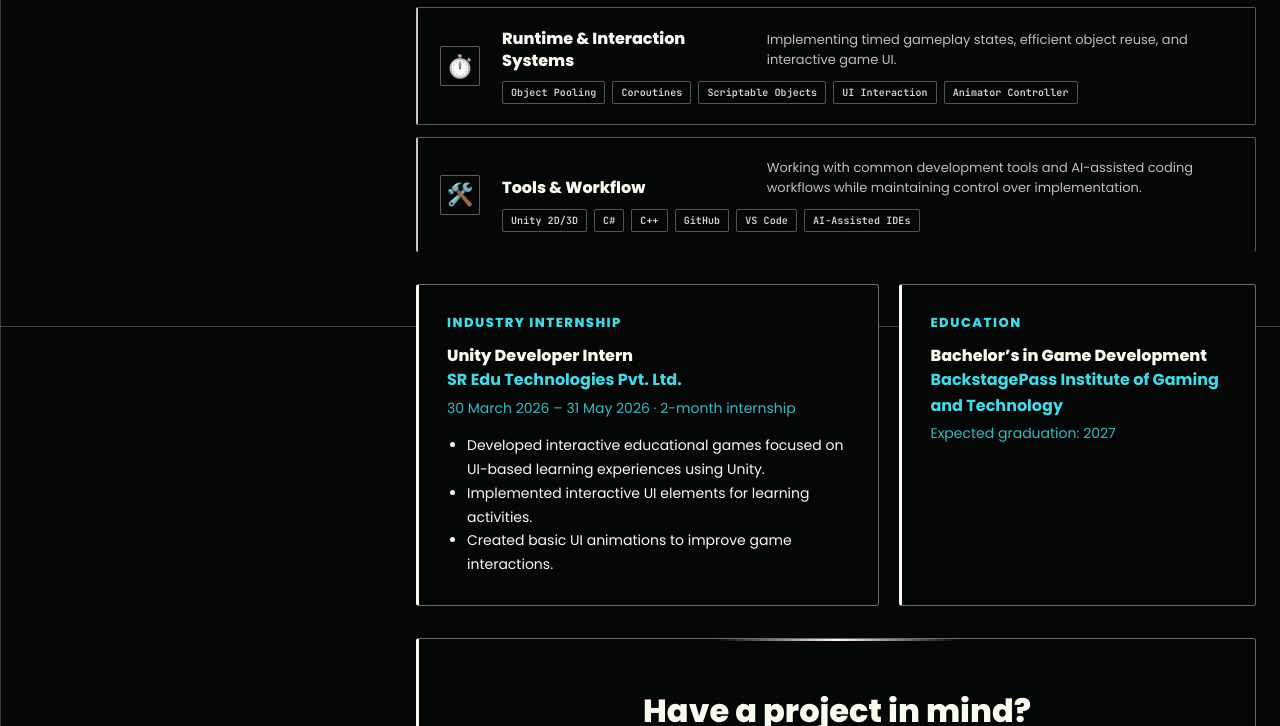
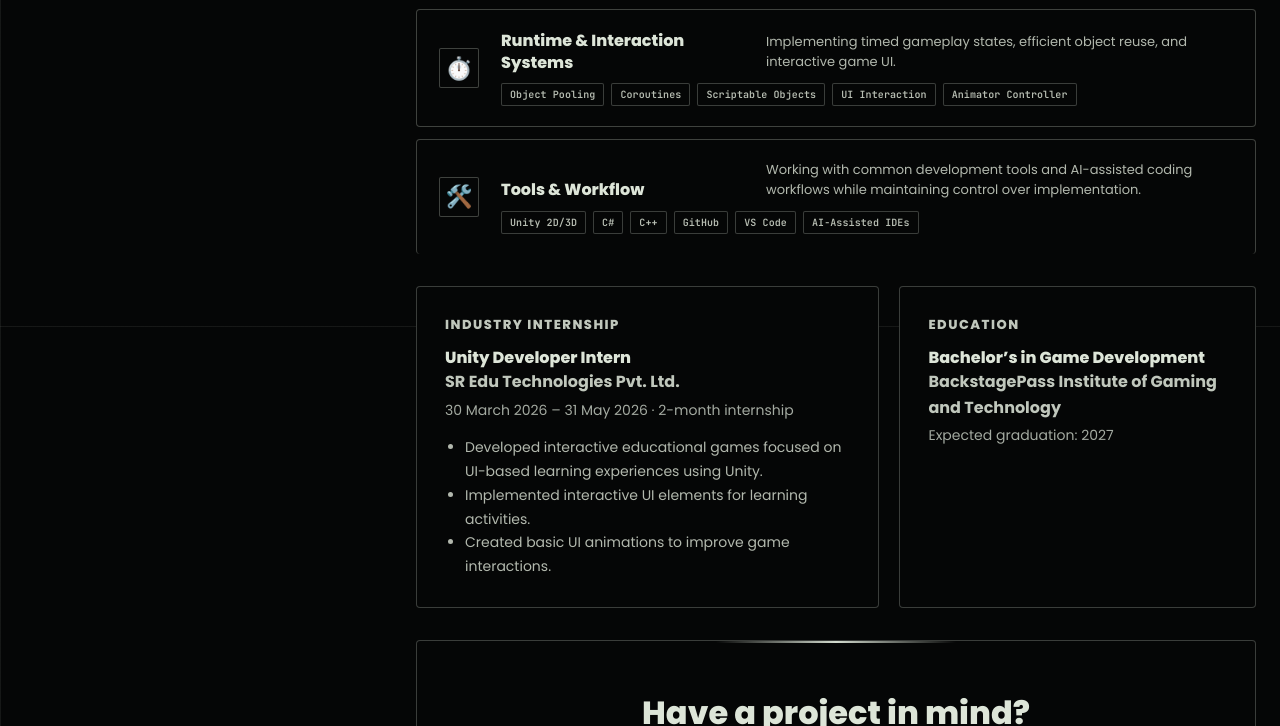
Before and after one commit to Saibharath548/ishunani_indie, a website: page index.html in a window 1280 px wide. Shown: the part 2074-2800 px from the top of the page. Drawn offline with Linux system fonts and the light colour scheme.

Commit message:
Soften monochrome contrast and remove one-sided borders

```diff
--- a/index.html
+++ b/index.html
@@ -1367,7 +1367,114 @@
       .arsenal-skills { padding-top: 3px; }
     }
 
-  </style>
+
+    /* Calm monochrome pass: reduce glare and remove asymmetric accent borders. */
+    :root {
+      --neon-rose: rgba(245, 254, 239, 0.82);
+      --neon-rose-glow: transparent;
+      --neon-rose-soft: transparent;
+      --ice-silver-pure: rgba(245, 254, 239, 0.90);
+      --ice-silver-base: rgba(245, 254, 239, 0.86);
+      --ice-silver-heading: rgba(245, 254, 239, 0.90);
+      --ice-silver-body: rgba(245, 254, 239, 0.72);
+      --ice-silver-muted: rgba(245, 254, 239, 0.58);
+      --ice-silver-border: rgba(245, 254, 239, 0.22);
+      --ice-silver-border-hover: rgba(245, 254, 239, 0.38);
+    }
+
+    body {
+      background-image:
+        linear-gradient(to right, rgba(245, 254, 239, 0.07) 1px, transparent 1px),
+        linear-gradient(to bottom, rgba(245, 254, 239, 0.07) 1px, transparent 1px) !important;
+    }
+
+    body, body * {
+      text-shadow: none !important;
+    }
+
+    /* Use a softer frost-white for text instead of full-strength white everywhere. */
+    body, p, li, .arsenal-desc, .card-desc, .modal-desc,
+    .credentials-desc, .profile-bio, .stat-label,
+    .programmer-exp-content p {
+      color: rgba(245, 254, 239, 0.72) !important;
+    }
+    h1, h2, h3, h4, strong, .hero-title, .section-title-wrap h2,
+    .arsenal-title, .card-title, .programmer-exp-content h3 {
+      color: rgba(245, 254, 239, 0.90) !important;
+    }
+
+    /* All structural panels use the same balanced outline; no one-sided borders. */
+    .profile-sidebar, .hero-card, .stat-box, .project-card,
+    .credentials-card, .gallery-empty, .contact-card,
+    .modal-window, .programmer-exp-card, .arsenal-card {
+      border: 1px solid rgba(245, 254, 239, 0.22) !important;
+      border-radius: 4px !important;
+      box-shadow: none !important;
+    }
+    .profile-sidebar, .hero-card, .stat-box, .contact-card,
+    .credentials-card, .programmer-exp-card, .arsenal-card {
+      border-left-width: 1px !important;
+      border-left-color: rgba(245, 254, 239, 0.22) !important;
+    }
+    .project-card:hover, .arsenal-card:hover {
+      border-color: rgba(245, 254, 239, 0.40) !important;
+      transform: translateY(-2px);
+    }
+
+    /* Keep controls dark; avoid large, glaring white-filled pills and buttons. */
+    .status-badge, .tag-badge, .card-platform-badge,
+    .gallery-tag, .filter-btn.active, .nav-pill.active,
+    .btn-resume, .social-btn:hover, .modal-close,
+    .btn-primary, .btn-secondary, .btn-talk {
+      background: #050606 !important;
+      color: rgba(245, 254, 239, 0.84) !important;
+      border: 1px solid rgba(245, 254, 239, 0.32) !important;
+    }
+    .nav-pill.active {
+      box-shadow: inset 0 -1px 0 rgba(245, 254, 239, 0.65) !important;
+    }
+    .btn-talk:hover, .btn-resume:hover,
+    .filter-btn.active:hover, .nav-pill.active:hover {
+      background: rgba(245, 254, 239, 0.10) !important;
+      color: rgba(245, 254, 239, 0.96) !important;
+    }
+
+    /* Remove the old cyan accent entirely; the palette stays black + frost white. */
+    .hero-eyebrow, .hero-title span, .profile-role,
+    .card-category, .card-timeline, .credentials-date,
+    .credentials-org, .programmer-exp-marker,
+    .programmer-exp-meta, .programmer-exp-meta span,
+    .programmer-exp-content .programmer-exp-projects,
+    .section-title-wrap h2, .stat-num {
+      color: rgba(245, 254, 239, 0.78) !important;
+      text-decoration-color: rgba(245, 254, 239, 0.50) !important;
+    }
+    .programmer-exp-tags span {
+      color: rgba(245, 254, 239, 0.76) !important;
+      border-color: rgba(245, 254, 239, 0.24) !important;
+    }
+    .arsenal-card {
+      background: #050606 !important;
+      border-color: rgba(245, 254, 239, 0.24) !important;
+    }
+    .arsenal-icon {
+      background: #050606 !important;
+      border: 1px solid rgba(245, 254, 239, 0.24) !important;
+    }
+    .arsenal-skills .tag-badge {
+      background: #050606 !important;
+      border-color: rgba(245, 254, 239, 0.22) !important;
+      color: rgba(245, 254, 239, 0.74) !important;
+    }
+    @media (max-width: 760px) {
+      .profile-sidebar, .hero-card, .stat-box, .project-card,
+      .credentials-card, .gallery-empty, .contact-card,
+      .modal-window, .programmer-exp-card, .arsenal-card {
+        border-left-width: 1px !important;
+      }
+    }
+
+</style>
 </head>
 <body>
 
```
